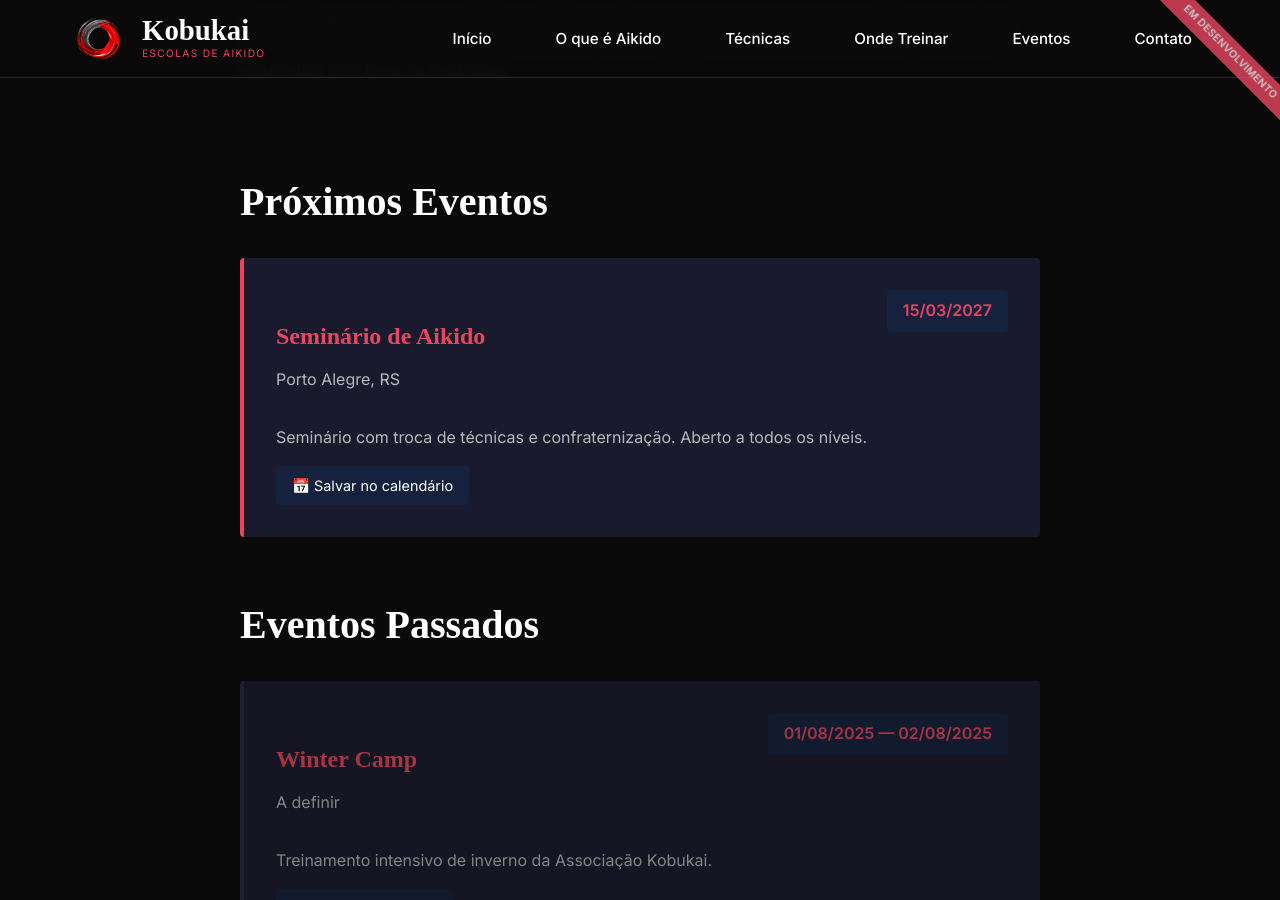
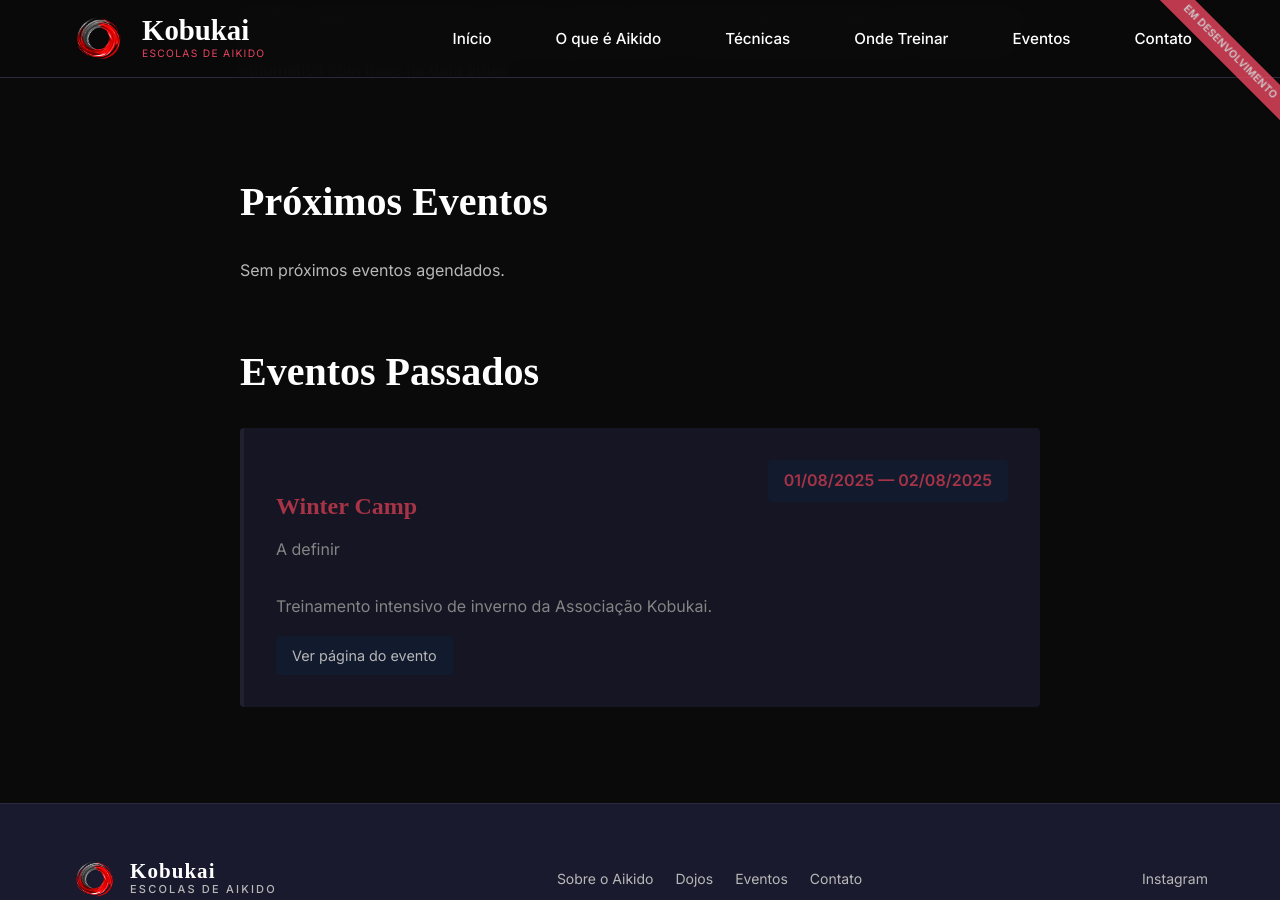
Before and after one commit to paulodiovani/kobukai-aikido, a Jekyll site: the page built from pages/eventos.md, in a window 1280 px wide and 900 px high, scrolled down 316 px. Built offline with Jekyll 4.4.1, drawn with Linux system fonts in a browser that asks for light colours.

Commit message:
Remove test event and show 'Sem próximos eventos agendados' when no upcoming events

```diff
--- a/_data/eventos.yml
+++ b/_data/eventos.yml
@@ -8,21 +8,6 @@
 #   &location=LOCAL
 # A classificação entre "próximos" e "passados" é automática
 # com base na data do build do site.
-
-- nome: "Seminário de Aikido"
-  data: "2027-03-15"
-  data_fim: "2027-03-15"
-  hora_inicio: "09:00"
-  hora_fim: "17:00"
-  local: "Porto Alegre, RS"
-  descricao: >-
-    Seminário com troca de técnicas e confraternização.
-    Aberto a todos os níveis.
-  tipo: "seminario"
-  fotos: ""
-  videos: ""
-  link_calendario: >-
-    https://calendar.google.com/calendar/render?action=TEMPLATE&text=Semin%C3%A1rio%20de%20Aikido&dates=20270315T090000/20270315T170000&details=Semin%C3%A1rio%20com%20troca%20de%20t%C3%A9cnicas%20e%20confraterniza%C3%A7%C3%A3o.&location=Porto%20Alegre%2C%20RS
 
 - nome: "Winter Camp"
   data: "2025-08-01"
--- a/index.html
+++ b/index.html
@@ -114,7 +114,7 @@ class: homepage
       {% endfor %}
     </ul>
     {% else %}
-    <p class="upcoming-none">Nenhum evento próximo no momento.</p>
+    <p class="upcoming-none">Sem próximos eventos agendados.</p>
     {% endif %}
     <a href="{{ '/eventos/' | relative_url }}" class="upcoming-more">Ver todos os eventos &rarr;</a>
   </div>
--- a/pages/eventos.md
+++ b/pages/eventos.md
@@ -66,7 +66,7 @@ permalink: /eventos/
     </div>
     {% endfor %}
   {% else %}
-    <p>Nenhum evento próximo no momento. Fique atento às nossas redes sociais!</p>
+    <p>Sem próximos eventos agendados.</p>
   {% endif %}
 </div>
 
```
